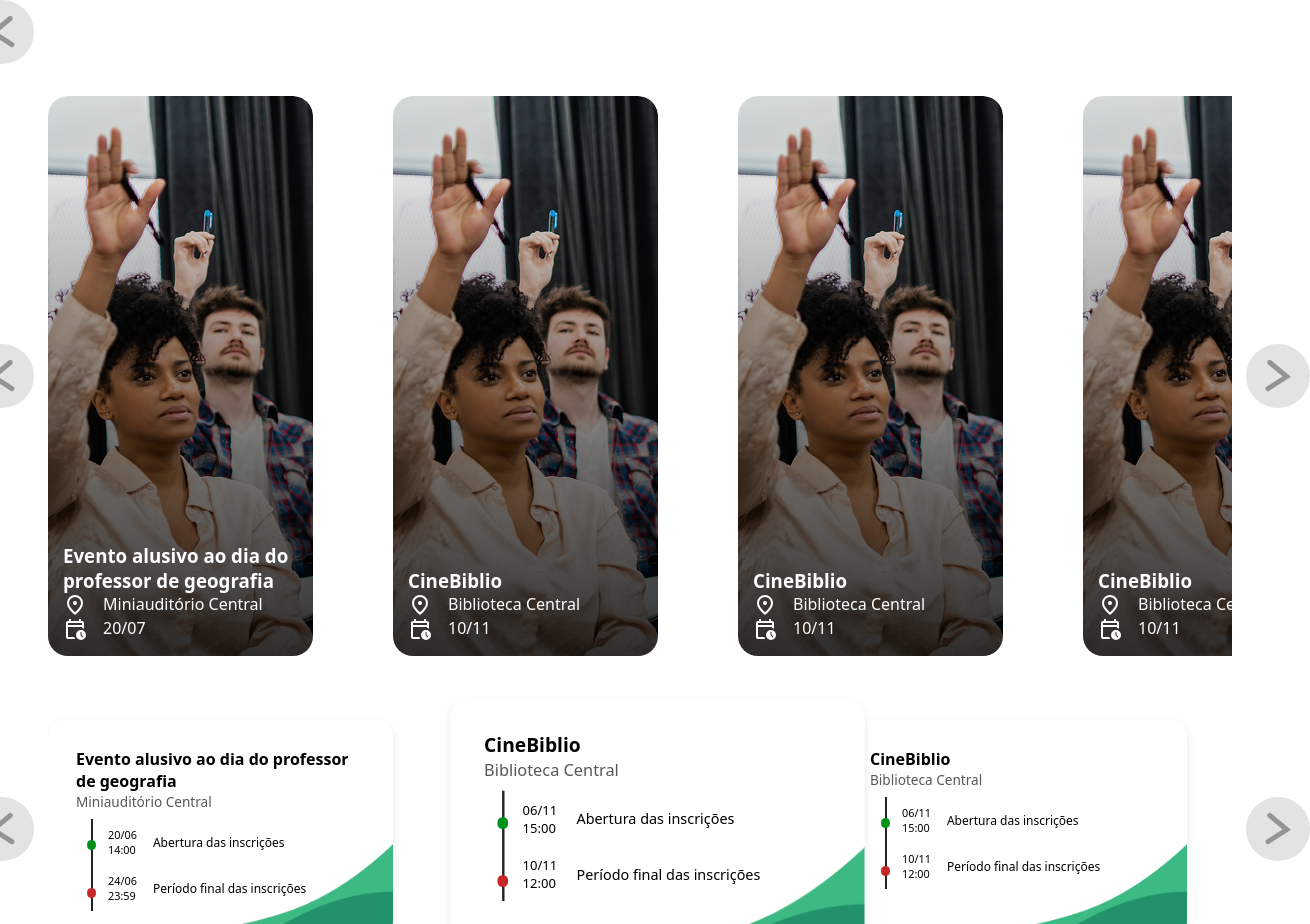
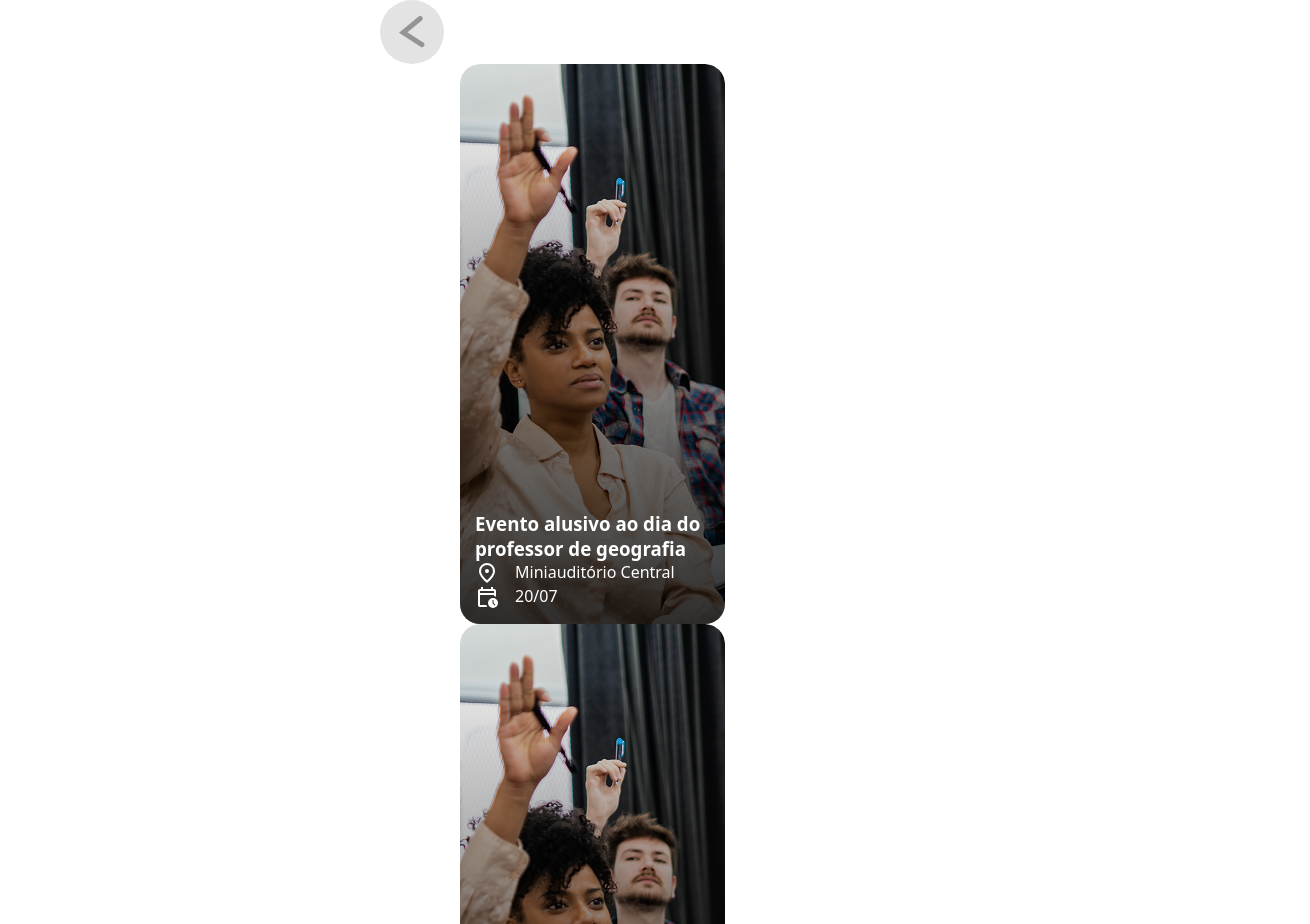
Before and after one commit to CSA-Centro-de-Solucoes-Aplicadas/Agenda-CNAT, a Vue app in the folder vue-project/: page / in a window 1280 px wide. Shown: the top 924 px of the page, 1310 px wide, since content can reach past the window. Built offline with nearby package versions, Linux system fonts and the light colour scheme; the HTML template or start-up script is replaced by a standard one.

Commit message:
De volta a transição com gap e indexCurrent

```diff
--- a/vue-project/src/componentes/Carrossel.vue
+++ b/vue-project/src/componentes/Carrossel.vue
@@ -1,12 +1,14 @@
 <script setup>
+import { ref, onMounted, nextTick, computed } from 'vue'
 import CardDestaque from './CardDestaque.vue'
+import CardInscricao from './CardInscricao.vue'
 import ButtonSeta from './ButtonSeta.vue'
-import { ref, onMounted, nextTick, computed } from 'vue'
-import CardInscricao from './CardInscricao.vue'
+
 const props = defineProps({
   itens: Array,
   component: Object,
 })
+
 const container = ref(null)
 const viewport = ref(null)
 const slides = ref([])
@@ -23,9 +25,9 @@ onMounted(async () => {
 })
 const slideSize = computed(() => {
   if (props.component === CardDestaque) {
-    return slideWidth.value * 3 // anda 3 cards
+    return slideWidth.value * 3 // anda 1 card
   } else if (props.component === CardInscricao) {
-    return slideWidth.value * 1.2 // anda 1 cards
+    return slideWidth.value // anda 3 cards
   }
   return slideWidth.value
 })
@@ -46,11 +48,8 @@ function anterior() {
 </script>
 <template>
   <div class="carrossel">
-    <ButtonSeta
-      class="seta esquerda"
-      @click="anterior"
-      :disabled="!loop && currentIndex === 0"
-    ></ButtonSeta>
+    <ButtonSeta class="seta esquerda" @click="anterior" />
+
     <div class="viewport" ref="viewport">
       <div
         class="Itens"
@@ -59,37 +58,29 @@ function anterior() {
           ItensDestaque: props.component === CardDestaque,
         }"
         ref="container"
-        :style="{
-          transform: `translateX(-${currentIndex * slideSize}px)`,
-        }"
+        :style="{ transform: `translateX(-${currentIndex.value * slideSize.value}px)` }"
       >
         <component
           v-for="(item, i) in itens"
           :key="i"
           :is="component"
           :item="item"
-          :class="{
-            emphasis: props.component === CardInscricao && i === emphasisIndex,
-          }"
+          :class="{ emphasis: i === emphasisIndex && component === CardInscricao }"
         />
       </div>
     </div>
 
-    <ButtonSeta
-      class="seta direita"
-      @click="proximo"
-      :disabled="!loop && currentIndex === itens.length - 1"
-      style="transform: scaleX(-1)"
-    ></ButtonSeta>
+    <ButtonSeta class="seta direita" @click="proximo" style="transform: scaleX(-1)" />
   </div>
 </template>
+
 <style scoped>
 .carrossel {
   display: flex;
   align-items: center;
   position: relative;
-  gap: 0.875rem;
-  max-width: 1340px;
+  gap: 1rem;
+  max-width: 1200px;
   overflow: hidden;
   margin: auto;
 }
@@ -100,38 +91,36 @@ function anterior() {
   will-change: transform;
 }
 
-.Itens {
+.itens {
   display: flex;
   transition: transform 0.6s ease;
   /* suaviza a passagem */
+  gap: 2rem;
   padding: 2rem 0rem;
 }
 
 .ItensInscricao {
-  /* padding: 2rem 0rem 2rem 0rem; */
+  padding: 2rem 0rem 2rem 0rem;
+  gap: 4rem;
 }
 
-.Itens::-webkit-scrollbar {
+.itens::-webkit-scrollbar {
   display: none;
 }
 
-.Itens > * {
+.itens > * {
   scroll-snap-align: start;
   flex: 0 0 auto;
-  box-sizing: border-box;
-  margin: 0;
   /* ocupa 100% da largura da viewport */
-  margin-right: 5rem;
 }
 
-.ItensDestaque > *:hover {
+.itens > *:hover {
   transform: scale(1.05);
   transition: transform 0.4s ease;
 }
-.emphasis {
+
+/* .emphasis {
   transform: scale(1.2);
   transition: transform 0.6s ease;
-  margin-inline: 0.75rem;
-}
-
+  /* z-index: 2; deixa na frente */
 </style>
```
Also changed, not shown: vue-project/src/componentes/Modal.vue (+6 -1 lines).
